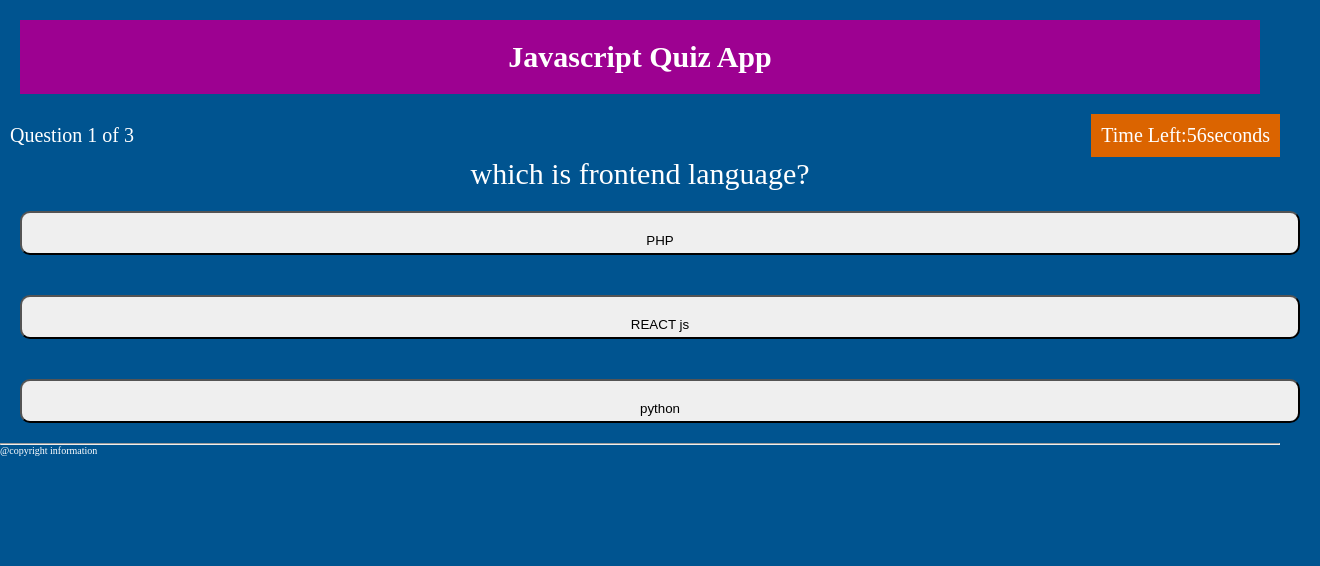
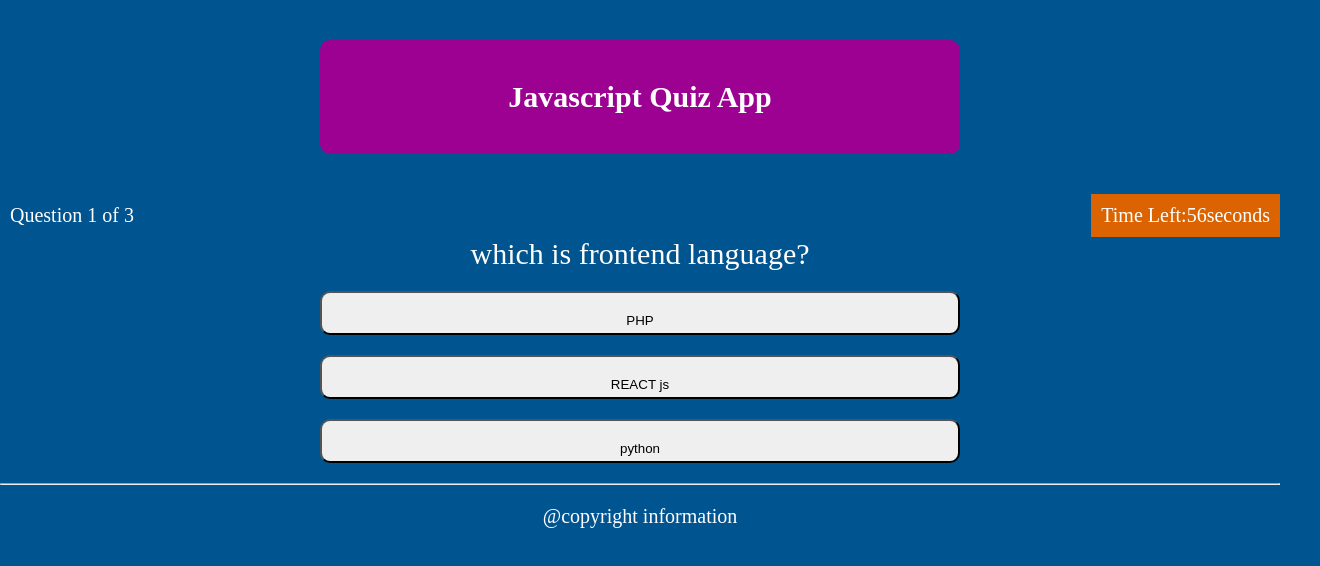
Before and after one commit to deiveegaponmari/day15-quiz-app, a plain HTML site: page index.html in a window 1280 px wide. Shown: the whole page, 1320 px wide, since content can reach past the window. Drawn offline with Linux system fonts and the light colour scheme.

Commit message:
UI Design changed successfully

```diff
--- a/style.css
+++ b/style.css
@@ -20,12 +20,16 @@ body{
     background-color: var(--light-blue);
 }
 h1{
+    display: flex;
+    justify-content: center;
     background-color:var(--color-primary);
     color: white;
-    margin:20px;
-    padding: 20px;
+    width: 50%;
+    margin:40px auto;
+    padding: 40px;
     text-align: center;
     font-size: 30px;
+    border-radius: 10px;
 }
 #count-down{
     background-color: var(--color-sec);
@@ -39,6 +43,9 @@ h1{
 }
 #footer{
     color: var(--white);
+    font-size: 20px;
+    margin: 20px;
+    text-align: center;
 }
 #progress{
     color: var(--white);
@@ -51,11 +58,15 @@ h1{
     font-size: 30px;
     text-align: center;
 }
-button{
-    width: 100%;
+.btn{
+   /*  display: flex;
+    justify-content: center; */
+    display: block;
+    width:50%;
     height: 30px;
     padding: 20px;
-    margin:20px;
+    margin:20px auto;
     text-align: center;
     border-radius: 10px;
+    cursor: pointer;
 }
```
